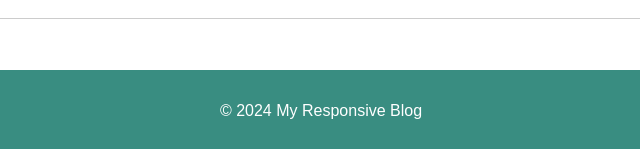
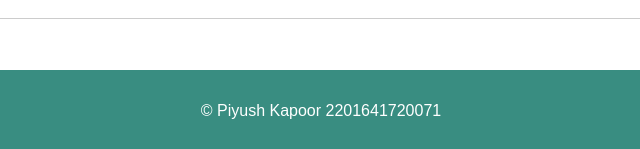
Before and after one commit to PiyushKapoor-14012003/Web-Technology-Lab, a plain HTML site: page 3rd-Year/Experiment 3/index.html in a window 1280 px wide. Shown: the part 648-797 px from the top of the page, 335-975 px from the left. Drawn offline with Linux system fonts and the light colour scheme.

Commit message:
modified:   3rd-Year/Experiment 3/index.html

```diff
--- a/3rd-Year/Experiment 3/index.html
+++ b/3rd-Year/Experiment 3/index.html
@@ -91,8 +91,8 @@
             });
         </script>
     </main>
-    <footer>
-        <p>© 2024 My Responsive Blog</p>
+    <footer style="text-align: center; margin-top: 20px;">
+        <p>&copy; Piyush Kapoor 2201641720071 </p>
     </footer>
 </body>
 </html>
```
